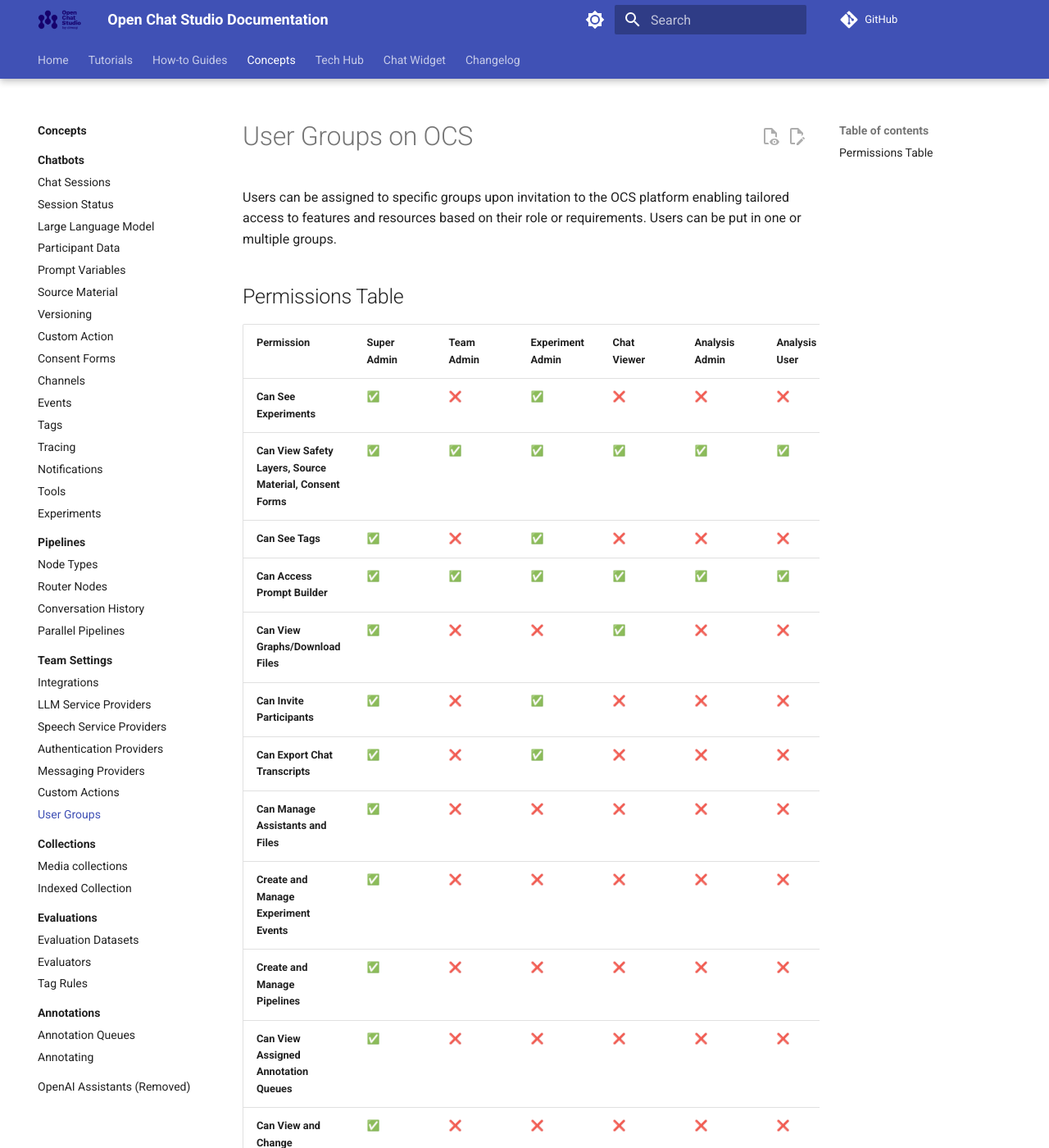
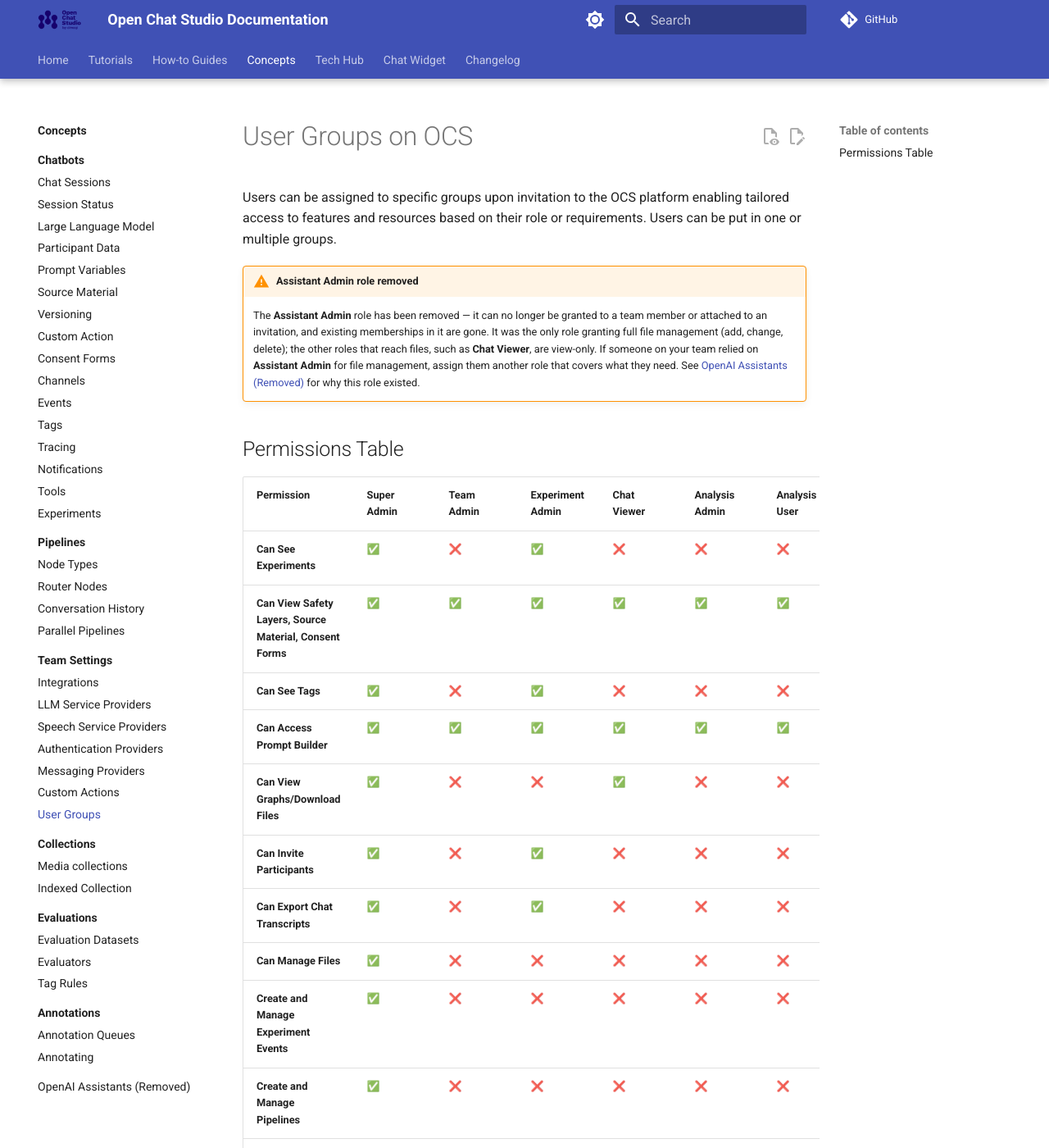
Before and after one commit to dimagi/open-chat-studio-docs, an MkDocs documentation site: the page built from docs/concepts/team/groups.md, in a window 1280 px wide and 1400 px high. Shown: the whole window at 82% size. Built offline with MkDocs 1.6.1 and Material for MkDocs 9.7.7, drawn with Linux system fonts in a browser that asks for light colours; a script that is not in the unit is left out; comment, search, counter and statistics services are not loaded; some of the changed text lies outside the part shown.

Commit message:
update changelog and docs from OCS PR #4462
Co-Authored-By: Claude Opus 5 (1M context) <noreply@anthropic.com>

```diff
--- a/docs/concepts/team/groups.md
+++ b/docs/concepts/team/groups.md
@@ -2,23 +2,32 @@
 
 Users can be assigned to specific groups upon invitation to the OCS platform enabling tailored access to features and resources based on their role or requirements. Users can be put in one or multiple groups.
 
+!!! warning "Assistant Admin role removed"
+    The **Assistant Admin** role has been removed — it can no longer be granted to a team member or attached to an invitation, and existing memberships in it are gone.
+    It was the only role granting full file management (add, change, delete); the other roles that reach files, such as **Chat Viewer**, are view-only.
+    If someone on your team relied on **Assistant Admin** for file management, assign them another role that covers what they need.
+    See [OpenAI Assistants (Removed)](../assistants.md) for why this role existed.
+
 ## Permissions Table
 
-| Permission                                       | Super Admin         | Team Admin | Experiment Admin | Chat Viewer | Analysis Admin | Analysis User | Assistant Admin | Event Admin | Pipeline Admin | Annotation Reviewer |
-|-------------------------------------------------|--------------------|------------|-----------------|-------------|---------------|--------------|----------------|-------------|---------------|---------------------|
-| **Can See Experiments**                         | ✅                 | ❌         | ✅              | ❌          | ❌            | ❌           | ❌             | ❌          | ❌            | ❌                  |
-| **Can View Safety Layers, Source Material, Consent Forms** | ✅ | ✅ | ✅ | ✅ | ✅ | ✅ | ✅ | ✅ | ✅ | ❌ |
-| **Can See Tags**                                 | ✅                 | ❌         | ✅              | ❌          | ❌            | ❌           | ❌             | ❌          | ❌            | ❌                  |
-| **Can Access Prompt Builder**                   | ✅                 | ✅         | ✅              | ✅          | ✅            | ✅           | ✅             | ✅          | ✅            | ❌                  |
-| **Can View Graphs/Download Files**              | ✅                 | ❌         | ❌              | ✅          | ❌            | ❌           | ❌             | ❌          | ❌            | ❌                  |
-| **Can Invite Participants**                     | ✅                 | ❌         | ✅              | ❌          | ❌            | ❌           | ❌             | ❌          | ❌            | ❌                  |
-| **Can Export Chat Transcripts**                 | ✅                 | ❌         | ✅              | ❌          | ❌            | ❌           | ❌             | ❌          | ❌            | ❌                  |
-| **Can Manage Assistants and Files**             | ✅                 | ❌         | ❌              | ❌          | ❌            | ❌           | ✅             | ❌          | ❌            | ❌                  |
-| **Create and Manage Experiment Events**         | ✅                 | ❌         | ❌              | ❌          | ❌            | ❌           | ❌             | ✅          | ❌            | ❌                  |
-| **Create and Manage Pipelines**                 | ✅                 | ❌         | ❌              | ❌          | ❌            | ❌           | ❌             | ❌          | ✅            | ❌                  |
-| **Can View Assigned Annotation Queues**         | ✅                 | ❌         | ❌              | ❌          | ❌            | ❌           | ❌             | ❌          | ❌            | ✅                  |
-| **Can View and Change Annotation Queue Items**  | ✅                 | ❌         | ❌              | ❌          | ❌            | ❌           | ❌             | ❌          | ❌            | ✅                  |
-| **Can Add Annotations**                         | ✅                 | ❌         | ❌              | ❌          | ❌            | ❌           | ❌             | ❌          | ❌            | ✅                  |
-| **Can View Annotation Aggregate Results**       | ✅                 | ❌         | ❌              | ❌          | ❌            | ❌           | ❌             | ❌          | ❌            | ✅                  |
-| **Can Manage Annotation Queues**                | ✅                 | ❌         | ❌              | ❌          | ❌            | ❌           | ❌             | ❌          | ❌            | ❌                  |
-| **Additional Notes**                         | **Full Access, Default Role** | - | **Cannot see sessions** | - | - | - | - | - | - | **Annotation queues only; cannot manage queues, add sessions, export results, or access other app areas** |
+| Permission                                       | Super Admin         | Team Admin | Experiment Admin | Chat Viewer | Analysis Admin | Analysis User | Event Admin | Pipeline Admin | Annotation Reviewer |
+|-------------------------------------------------|--------------------|------------|-----------------|-------------|---------------|--------------|-------------|---------------|---------------------|
+| **Can See Experiments**                         | ✅                 | ❌         | ✅              | ❌          | ❌            | ❌           | ❌          | ❌            | ❌                  |
+| **Can View Safety Layers, Source Material, Consent Forms** | ✅ | ✅ | ✅ | ✅ | ✅ | ✅ | ✅ | ✅ | ❌ |
+| **Can See Tags**                                 | ✅                 | ❌         | ✅              | ❌          | ❌            | ❌           | ❌          | ❌            | ❌                  |
+| **Can Access Prompt Builder**                   | ✅                 | ✅         | ✅              | ✅          | ✅            | ✅           | ✅          | ✅            | ❌                  |
+| **Can View Graphs/Download Files**              | ✅                 | ❌         | ❌              | ✅          | ❌            | ❌           | ❌          | ❌            | ❌                  |
+| **Can Invite Participants**                     | ✅                 | ❌         | ✅              | ❌          | ❌            | ❌           | ❌          | ❌            | ❌                  |
+| **Can Export Chat Transcripts**                 | ✅                 | ❌         | ✅              | ❌          | ❌            | ❌           | ❌          | ❌            | ❌                  |
+| **Can Manage Files**                            | ✅                 | ❌         | ❌              | ❌          | ❌            | ❌           | ❌          | ❌            | ❌                  |
+| **Create and Manage Experiment Events**         | ✅                 | ❌         | ❌              | ❌          | ❌            | ❌           | ✅          | ❌            | ❌                  |
+| **Create and Manage Pipelines**                 | ✅                 | ❌         | ❌              | ❌          | ❌            | ❌           | ❌          | ✅            | ❌                  |
+| **Can View Assigned Annotation Queues**         | ✅                 | ❌         | ❌              | ❌          | ❌            | ❌           | ❌          | ❌            | ✅                  |
+| **Can View and Change Annotation Queue Items**  | ✅                 | ❌         | ❌              | ❌          | ❌            | ❌           | ❌          | ❌            | ✅                  |
+| **Can Add Annotations**                         | ✅                 | ❌         | ❌              | ❌          | ❌            | ❌           | ❌          | ❌            | ✅                  |
+| **Can View Annotation Aggregate Results**       | ✅                 | ❌         | ❌              | ❌          | ❌            | ❌           | ❌          | ❌            | ✅                  |
+| **Can Manage Annotation Queues**                | ✅                 | ❌         | ❌              | ❌          | ❌            | ❌           | ❌          | ❌            | ❌                  |
+| **Additional Notes**                         | **Full Access, Default Role** | - | **Cannot see sessions** | **View-only access to files** | - | - | - | - | **Annotation queues only; cannot manage queues, add sessions, export results, or access other app areas** |
+
+**Can Manage Files** covers adding, changing, and deleting files — for example, in [collections](../collections/index.md) — and only **Super Admin** grants it.
+A role with view-only file access, such as **Chat Viewer**, can see and download files but not add, change, or delete them.
```
Also changed, not shown: docs/changelog.md (+2 -0 lines), docs/concepts/assistants.md (+2 -0 lines).
